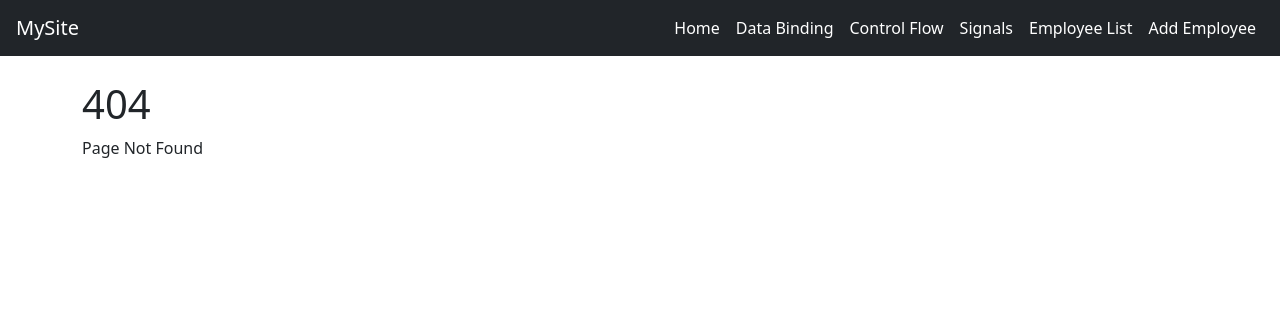
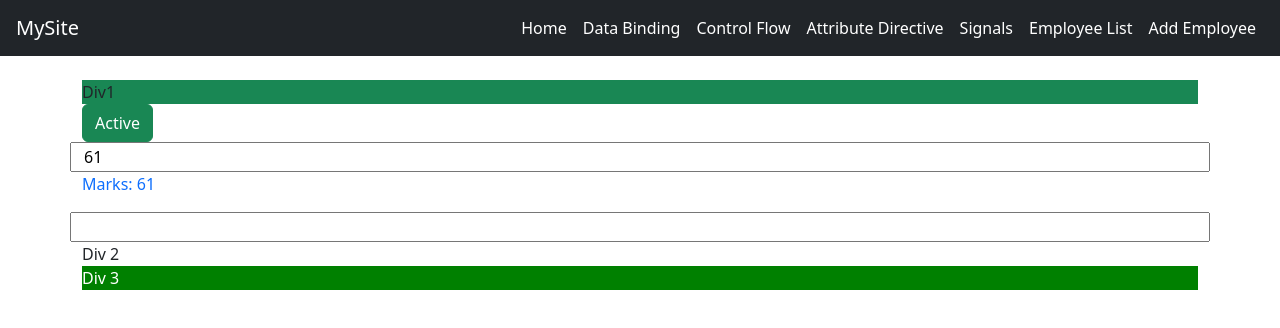
Before and after one commit to PalleWestermann/angular21_project, an Angular app: page /attribute-directive in a window 1280 px wide. Before the commit this address had no page. Shown: the top 328 px of the page. Built offline with nearby package versions, Linux system fonts and the light colour scheme.

Commit message:
Attribute Directives Done

```diff
--- a/src/app/app.html
+++ b/src/app/app.html
@@ -11,6 +11,9 @@
     </li>
     <li class="nav-item">
       <a class="nav-link text-white" routerLink="control-flow">Control Flow</a>
+    </li>
+    <li class="nav-item">
+      <a class="nav-link text-white" routerLink="attribute-directive">Attribute Directive</a>
     </li>
     <li class="nav-item">
       <a class="nav-link text-white" routerLink="signals">Signals</a>
--- a/src/app/app.routes.ts
+++ b/src/app/app.routes.ts
@@ -1,3 +1,4 @@
+import { AttributeDirective } from './pages/attribute-directive/attribute-directive';
 import { Routes } from '@angular/router';
 import { AddEmployee } from './pages/add-employee/add-employee';
 import { DataBinding } from './pages/data-binding/data-binding';
@@ -30,6 +31,10 @@ export const routes: Routes = [
     component:ControlFlow,
   },
   {
+    path:'attribute-directive',
+    component:AttributeDirective,
+  },
+  {
     path:'signals',
     component:Signals,
   },
--- /dev/null
+++ b/src/app/pages/attribute-directive/attribute-directive.html
@@ -0,0 +1,27 @@
+<div [ngClass]="myclass">Div1</div>
+
+<button class="btn" (click)="ToggleActivation()" [ngClass]="isActive ? 'btn-success' : 'btn-danger'">Active</button>
+
+
+<div class="row">
+  <input type="number" [(ngModel)]="marks">
+</div>
+
+
+<div class="row">
+  <p [ngClass]="marks > 50 ? 'text-primary' : 'text-danger'"
+
+  >Marks: {{marks}}</p>
+</div>
+
+<div class="row">
+  <input type="text" [(ngModel)]="backColor">
+</div>
+
+<div [ngStyle]="{'background-color' : backColor}">
+  Div 2
+</div>
+
+<div [ngStyle]="myCss">
+  Div 3
+</div>
--- /dev/null
+++ b/src/app/pages/attribute-directive/attribute-directive.ts
@@ -0,0 +1,26 @@
+import { NgClass, NgStyle } from '@angular/common';
+import { Component } from '@angular/core';
+import { FormsModule } from '@angular/forms';
+
+@Component({
+  selector: 'app-attribute-directive',
+  imports: [NgClass, FormsModule, NgStyle],
+  templateUrl: './attribute-directive.html',
+  styleUrl: './attribute-directive.css',
+})
+export class AttributeDirective {
+  myclass = "bg-success";
+  isActive: boolean = true;
+  marks=61;
+
+  backColor = "";
+
+  myCss = {
+    color: 'white',
+    "background-color": 'green'
+  }
+
+  ToggleActivation() {
+    this.isActive = !this.isActive;
+  }
+}
```
Also changed, not shown: src/app/pages/attribute-directive/attribute-directive.css (added), 1 other file (tests, documents, lock files or other folders).
